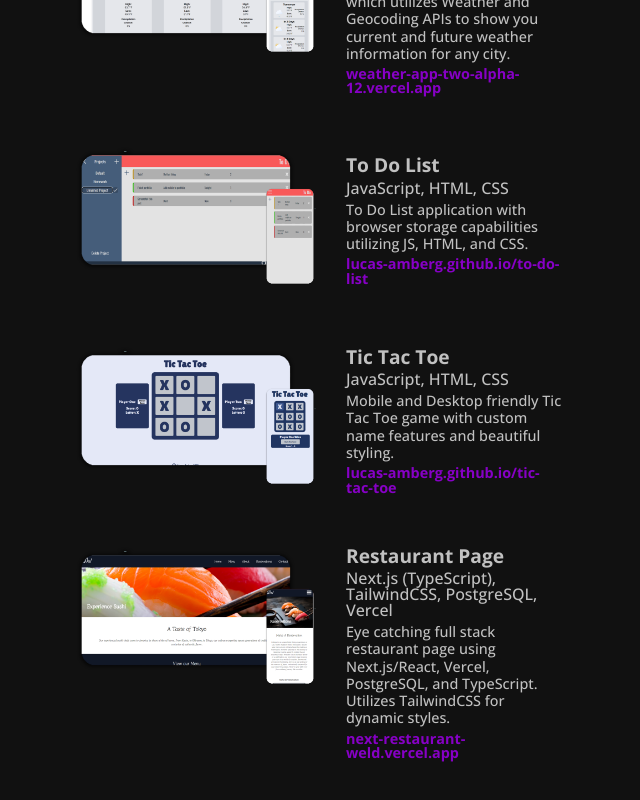
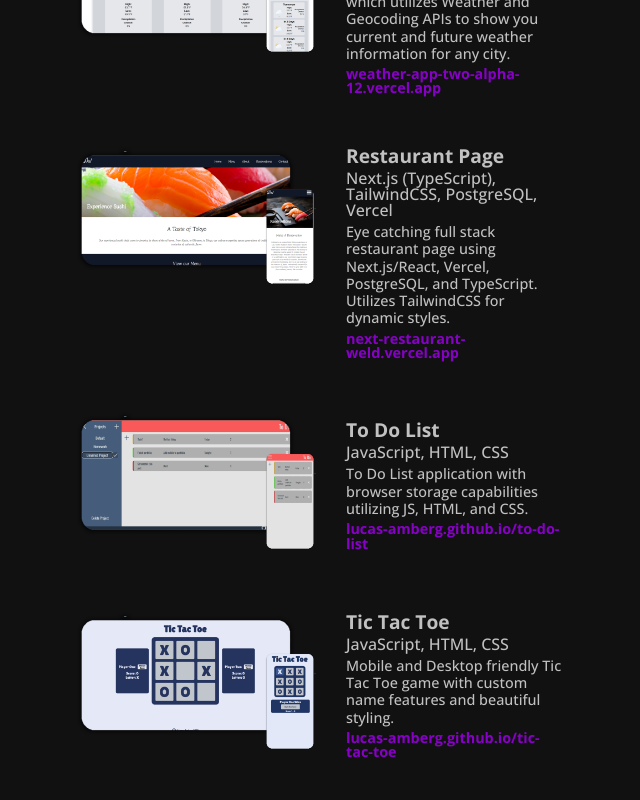
Before and after one commit to lucas-amberg/personal-website, a React (Vite) app in the folder personal-website-frontend/: page / in a window 1280 px wide. Shown: the part 4132-4932 px from the top of the page, without its empty margins (325-965 px from the left). Built offline with nearby package versions, Linux system fonts and the light colour scheme.

Commit message:
Reorder Portfolio Move restaurant page in front of To Do List

```diff
--- a/personal-website-frontend/src/components/Portfolio.jsx
+++ b/personal-website-frontend/src/components/Portfolio.jsx
@@ -41,9 +41,10 @@ function Portfolio() {
                 <div className='portfolio-items'>
                     <PortfolioItem img={rhaptecImage} dir='left' title={'Rhaptec Website'} tech={'React (JavaScript), CSS, Node.js, Express'} description={rhaptecDescription} link={'rhaptec-dev.fly.dev'} />
                     <PortfolioItem img={weatherAppImage} dir='right' title={'Weather App'} tech={'Next.js (TypeScript), Tailwind CSS'} description={weatherAppDescription} link={'weather-app-two-alpha-12.vercel.app'}/>
-                    <PortfolioItem img={toDoImage} dir='left' title={'To Do List'} tech={'JavaScript, HTML, CSS'} description={toDoDescription} link={'lucas-amberg.github.io/to-do-list'} />
-                    <PortfolioItem img={ticTacToeImage} dir='right' title='Tic Tac Toe' tech='JavaScript, HTML, CSS' description={ticTacToeDescription} link='lucas-amberg.github.io/tic-tac-toe' />
                     <PortfolioItem img={restaurantImage} dir='left' description={restaurantDescription} title='Restaurant Page' tech='Next.js (TypeScript), TailwindCSS, PostgreSQL, Vercel' link='next-restaurant-weld.vercel.app'/>
+                    <PortfolioItem img={toDoImage} dir='right' title={'To Do List'} tech={'JavaScript, HTML, CSS'} description={toDoDescription} link={'lucas-amberg.github.io/to-do-list'} />
+                    <PortfolioItem img={ticTacToeImage} dir='left' title='Tic Tac Toe' tech='JavaScript, HTML, CSS' description={ticTacToeDescription} link='lucas-amberg.github.io/tic-tac-toe' />
+
                 </div>
             </div>
     )
```
